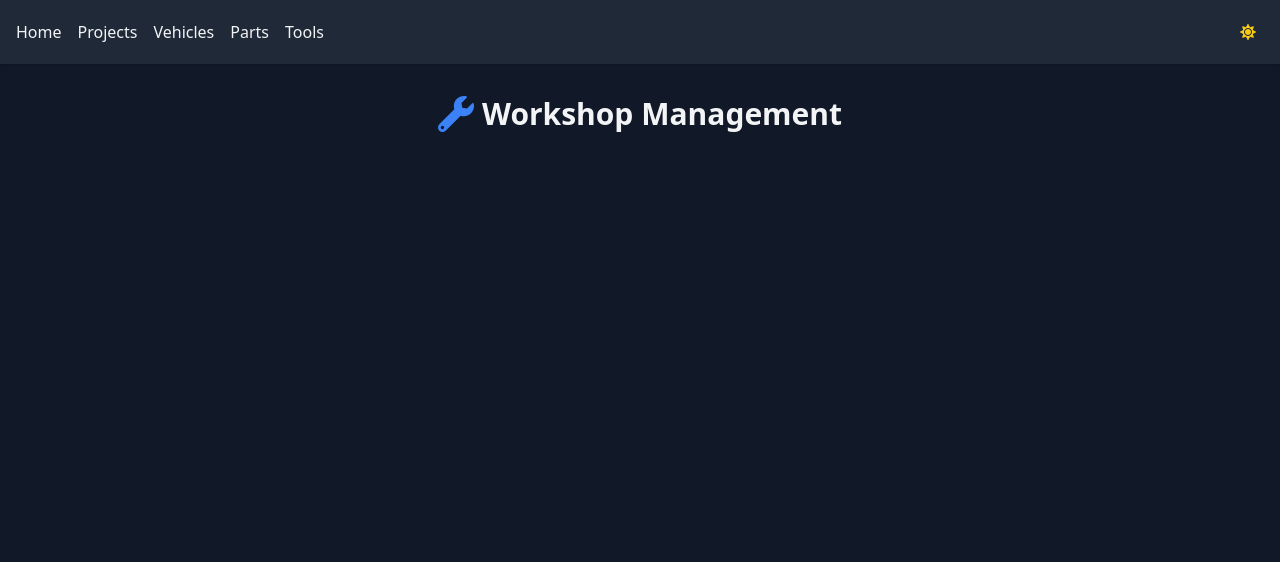
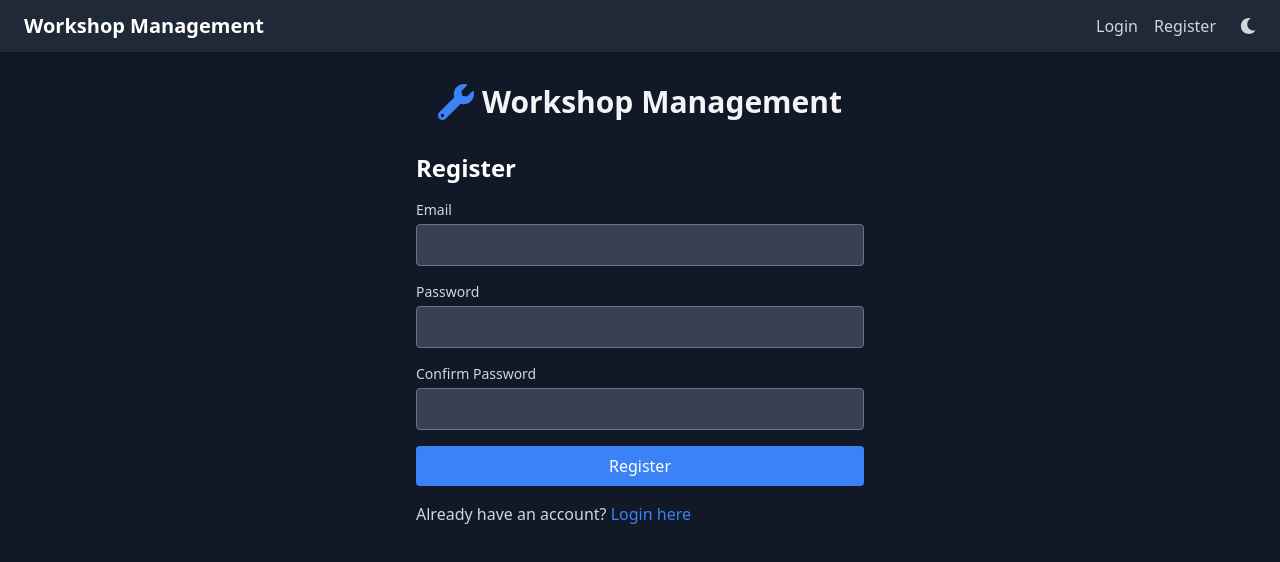
Before and after one commit to thompn/workshop-manager, a React (Vite) app: page /register in a window 1280 px wide. Shown: the top 562 px of the page. Built offline with nearby package versions, Linux system fonts and the light colour scheme; no server answers; the database is empty.

Commit message:
Added authentication but broke light/dark mode

```diff
--- a/src/App.jsx
+++ b/src/App.jsx
@@ -1,7 +1,8 @@
 // src/App.jsx
 import React, { useEffect } from 'react';
-import { BrowserRouter as Router, Routes, Route } from 'react-router-dom';
+import { BrowserRouter as Router, Routes, Route, Navigate } from 'react-router-dom';
 import { initializeServiceRecordsCollection } from './firebaseOperations';
+import { AuthProvider, useAuth } from './context/AuthContext';
 import Header from './components/Header';
 import Home from './pages/Home';
 import Projects from './pages/Projects';
@@ -18,6 +19,18 @@ import ManageProjects from './pages/ManageProjects';
 import ManageVehicles from './pages/ManageVehicles';
 import VehicleDetailsWithService from './pages/VehicleDetailsWithService';
 import AddServiceRecord from './pages/AddServiceRecord';
+import Login from './pages/Login';
+import Register from './pages/Register';
+
+function PrivateRoute({ children }) {
+  const { currentUser, loading } = useAuth();
+
+  if (loading) {
+    return <div>Loading...</div>;
+  }
+
+  return currentUser ? children : <Navigate to="/login" />;
+}
 
 function App() {
   useEffect(() => {
@@ -25,6 +38,7 @@ function App() {
   }, []);
 
   return (
+    <AuthProvider>
       <ThemeProvider>
         <Router>
           <div className="min-h-screen bg-gray-100 dark:bg-gray-900 text-gray-900 dark:text-gray-100">
@@ -35,23 +49,26 @@ function App() {
                 <h1 className="text-3xl font-bold">Workshop Management</h1>
               </div>
               <Routes>
-              <Route path="/" element={<Home />} />
-              <Route path="/projects" element={<Projects />} />
-              <Route path="/projects/:id" element={<ProjectDetails />} />
-              <Route path="/projects/manage" element={<ManageProjects />} />
-              <Route path="/vehicles" element={<Vehicles />} />
-              <Route path="/vehicles/:id" element={<VehicleDetailsWithService />} />
-              <Route path="/vehicles/:id/add-service" element={<AddServiceRecord />} />
-              <Route path="/vehicles/manage" element={<ManageVehicles />} />
-              <Route path="/parts" element={<Parts />} />
-              <Route path="/parts/manage" element={<ManageParts />} />
-              <Route path="/tools" element={<Tools />} />
-              <Route path="/tools/manage" element={<ManageTools />} />
+                <Route path="/login" element={<Login />} />
+                <Route path="/register" element={<Register />} />
+                <Route path="/" element={<PrivateRoute><Home /></PrivateRoute>} />
+                <Route path="/projects" element={<PrivateRoute><Projects /></PrivateRoute>} />
+                <Route path="/projects/:id" element={<PrivateRoute><ProjectDetails /></PrivateRoute>} />
+                <Route path="/projects/manage" element={<PrivateRoute><ManageProjects /></PrivateRoute>} />
+                <Route path="/vehicles" element={<PrivateRoute><Vehicles /></PrivateRoute>} />
+                <Route path="/vehicles/:id" element={<PrivateRoute><VehicleDetailsWithService /></PrivateRoute>} />
+                <Route path="/vehicles/:id/add-service" element={<PrivateRoute><AddServiceRecord /></PrivateRoute>} />
+                <Route path="/vehicles/manage" element={<PrivateRoute><ManageVehicles /></PrivateRoute>} />
+                <Route path="/parts" element={<PrivateRoute><Parts /></PrivateRoute>} />
+                <Route path="/parts/manage" element={<PrivateRoute><ManageParts /></PrivateRoute>} />
+                <Route path="/tools" element={<PrivateRoute><Tools /></PrivateRoute>} />
+                <Route path="/tools/manage" element={<PrivateRoute><ManageTools /></PrivateRoute>} />
               </Routes>
             </main>
           </div>
         </Router>
       </ThemeProvider>
+    </AuthProvider>
   );
 }
 
--- a/src/components/Header.jsx
+++ b/src/components/Header.jsx
@@ -1,33 +1,59 @@
 // src/components/Header.jsx
-import React, { useContext } from 'react';
-import { Link } from 'react-router-dom';
+import React from 'react';
+import { Link, useNavigate } from 'react-router-dom';
+import { useAuth } from '../context/AuthContext';
+import { signOut } from 'firebase/auth';
+import { auth } from '../firebase';
+import { useTheme } from '../context/ThemeContext';
 import { FaSun, FaMoon } from 'react-icons/fa';
-import { ThemeContext } from '../context/ThemeContext';
 
 const Header = () => {
-  const { darkMode, toggleDarkMode } = useContext(ThemeContext);
+  const { currentUser } = useAuth();
+  const navigate = useNavigate();
+  const { theme, toggleTheme } = useTheme();
+
+  const handleLogout = async () => {
+    try {
+      await signOut(auth);
+      navigate('/login');
+    } catch (error) {
+      console.error('Failed to log out', error);
+    }
+  };
 
   return (
-    <header className="bg-white dark:bg-gray-800 shadow">
-      <div className="container mx-auto px-4">
-        <div className="flex justify-between items-center py-4">
-          <nav>
-            <ul className="flex space-x-4">
-              <li><Link to="/" className="hover:text-blue-500 dark:hover:text-blue-400">Home</Link></li>
-              <li><Link to="/projects" className="hover:text-blue-500 dark:hover:text-blue-400">Projects</Link></li>
-              <li><Link to="/vehicles" className="hover:text-blue-500 dark:hover:text-blue-400">Vehicles</Link></li>
-              <li><Link to="/parts" className="hover:text-blue-500 dark:hover:text-blue-400">Parts</Link></li>
-              <li><Link to="/tools" className="hover:text-blue-500 dark:hover:text-blue-400">Tools</Link></li>
-            </ul>
-          </nav>
-          <button
-            onClick={toggleDarkMode}
-            className="p-2 rounded-full hover:bg-gray-200 dark:hover:bg-gray-700"
-          >
-            {darkMode ? <FaSun className="text-yellow-400" /> : <FaMoon className="text-gray-700" />}
-          </button>
+    <header className="bg-white dark:bg-gray-800 shadow-md">
+      <nav className="container mx-auto px-6 py-3">
+        <div className="flex justify-between items-center">
+          <div className="text-xl font-semibold text-gray-700 dark:text-white">
+            <Link to="/">Workshop Management</Link>
+          </div>
+          <div className="flex items-center">
+            {currentUser ? (
+              <>
+                <Link to="/projects" className="mx-2 text-gray-600 dark:text-gray-300 hover:text-gray-800 dark:hover:text-white">Projects</Link>
+                <Link to="/vehicles" className="mx-2 text-gray-600 dark:text-gray-300 hover:text-gray-800 dark:hover:text-white">Vehicles</Link>
+                <Link to="/parts" className="mx-2 text-gray-600 dark:text-gray-300 hover:text-gray-800 dark:hover:text-white">Parts</Link>
+                <Link to="/tools" className="mx-2 text-gray-600 dark:text-gray-300 hover:text-gray-800 dark:hover:text-white">Tools</Link>
+                <button onClick={handleLogout} className="ml-4 bg-red-500 hover:bg-red-600 text-white font-bold py-2 px-4 rounded">
+                  Logout
+                </button>
+              </>
+            ) : (
+              <>
+                <Link to="/login" className="mx-2 text-gray-600 dark:text-gray-300 hover:text-gray-800 dark:hover:text-white">Login</Link>
+                <Link to="/register" className="mx-2 text-gray-600 dark:text-gray-300 hover:text-gray-800 dark:hover:text-white">Register</Link>
+              </>
+            )}
+            <button
+              onClick={toggleTheme}
+              className="ml-4 text-gray-600 dark:text-gray-300 hover:text-gray-800 dark:hover:text-white"
+            >
+              {theme === 'dark' ? <FaSun /> : <FaMoon />}
+            </button>
+          </div>
         </div>
-      </div>
+      </nav>
     </header>
   );
 };
--- /dev/null
+++ b/src/context/AuthContext.jsx
@@ -0,0 +1,34 @@
+import React, { createContext, useState, useEffect, useContext } from 'react';
+import { auth } from '../firebase';
+import { onAuthStateChanged } from 'firebase/auth';
+
+const AuthContext = createContext();
+
+export function useAuth() {
+  return useContext(AuthContext);
+}
+
+export function AuthProvider({ children }) {
+  const [currentUser, setCurrentUser] = useState(null);
+  const [loading, setLoading] = useState(true);
+
+  useEffect(() => {
+    const unsubscribe = onAuthStateChanged(auth, (user) => {
+      setCurrentUser(user);
+      setLoading(false);
+    });
+
+    return unsubscribe;
+  }, []);
+
+  const value = {
+    currentUser,
+    loading
+  };
+
+  return (
+    <AuthContext.Provider value={value}>
+      {!loading && children}
+    </AuthContext.Provider>
+  );
+}
--- a/src/context/ThemeContext.jsx
+++ b/src/context/ThemeContext.jsx
@@ -1,7 +1,9 @@
 // src/context/ThemeContext.jsx
-import React, { createContext, useState, useEffect } from 'react';
+import React, { createContext, useState, useEffect, useContext } from 'react';
 
 export const ThemeContext = createContext();
+
+export const useTheme = () => useContext(ThemeContext);
 
 export const ThemeProvider = ({ children }) => {
   const [darkMode, setDarkMode] = useState(true);
--- /dev/null
+++ b/src/pages/Login.jsx
@@ -0,0 +1,63 @@
+//login.jsx
+import React, { useState } from 'react';
+import { useNavigate, Link } from 'react-router-dom';
+import { signInWithEmailAndPassword } from 'firebase/auth';
+import { auth } from '../firebase';
+
+const Login = () => {
+  const [email, setEmail] = useState('');
+  const [password, setPassword] = useState('');
+  const [error, setError] = useState('');
+  const navigate = useNavigate();
+
+  const handleSubmit = async (e) => {
+    e.preventDefault();
+    setError('');
+    try {
+      await signInWithEmailAndPassword(auth, email, password);
+      navigate('/');
+    } catch (error) {
+      setError('Failed to log in. Please check your credentials.');
+      console.error(error);
+    }
+  };
+
+  return (
+    <div className="max-w-md mx-auto mt-8">
+      <h2 className="text-2xl font-bold mb-4 text-gray-800 dark:text-white">Login</h2>
+      {error && <p className="text-red-500 mb-4">{error}</p>}
+      <form onSubmit={handleSubmit} className="space-y-4">
+        <div>
+          <label htmlFor="email" className="block mb-1 text-sm font-medium text-gray-700 dark:text-gray-300">Email</label>
+          <input
+            type="email"
+            id="email"
+            value={email}
+            onChange={(e) => setEmail(e.target.value)}
+            required
+            className="w-full p-2 border rounded bg-white dark:bg-gray-700 text-gray-800 dark:text-white placeholder-gray-400 dark:placeholder-gray-500"
+          />
+        </div>
+        <div>
+          <label htmlFor="password" className="block mb-1 text-sm font-medium text-gray-700 dark:text-gray-300">Password</label>
+          <input
+            type="password"
+            id="password"
+            value={password}
+            onChange={(e) => setPassword(e.target.value)}
+            required
+            className="w-full p-2 border rounded bg-white dark:bg-gray-700 text-gray-800 dark:text-white placeholder-gray-400 dark:placeholder-gray-500"
+          />
+        </div>
+        <button type="submit" className="w-full bg-blue-500 text-white py-2 rounded hover:bg-blue-600">
+          Login
+        </button>
+      </form>
+      <p className="mt-4 text-gray-600 dark:text-gray-300">
+        Don't have an account? <Link to="/register" className="text-blue-500 hover:underline">Register here</Link>
+      </p>
+    </div>
+  );
+};
+
+export default Login;
--- /dev/null
+++ b/src/pages/Register.jsx
@@ -0,0 +1,80 @@
+import React, { useState } from 'react';
+import { useNavigate, Link } from 'react-router-dom';
+import { createUserWithEmailAndPassword } from 'firebase/auth';
+import { auth } from '../firebase';
+
+const Register = () => {
+  const [email, setEmail] = useState('');
+  const [password, setPassword] = useState('');
+  const [confirmPassword, setConfirmPassword] = useState('');
+  const [error, setError] = useState('');
+  const navigate = useNavigate();
+
+  const handleSubmit = async (e) => {
+    e.preventDefault();
+    setError('');
+
+    if (password !== confirmPassword) {
+      setError("Passwords don't match");
+      return;
+    }
+
+    try {
+      await createUserWithEmailAndPassword(auth, email, password);
+      navigate('/');
+    } catch (error) {
+      setError('Failed to create an account. Please try again.');
+      console.error(error);
+    }
+  };
+
+  return (
+    <div className="max-w-md mx-auto mt-8">
+      <h2 className="text-2xl font-bold mb-4 text-gray-800 dark:text-white">Register</h2>
+      {error && <p className="text-red-500 mb-4">{error}</p>}
+      <form onSubmit={handleSubmit} className="space-y-4">
+        <div>
+          <label htmlFor="email" className="block mb-1 text-sm font-medium text-gray-700 dark:text-gray-300">Email</label>
+          <input
+            type="email"
+            id="email"
+            value={email}
+            onChange={(e) => setEmail(e.target.value)}
+            required
+            className="w-full p-2 border rounded bg-white dark:bg-gray-700 text-gray-800 dark:text-white placeholder-gray-400 dark:placeholder-gray-500"
+          />
+        </div>
+        <div>
+          <label htmlFor="password" className="block mb-1 text-sm font-medium text-gray-700 dark:text-gray-300">Password</label>
+          <input
+            type="password"
+            id="password"
+            value={password}
+            onChange={(e) => setPassword(e.target.value)}
+            required
+            className="w-full p-2 border rounded bg-white dark:bg-gray-700 text-gray-800 dark:text-white placeholder-gray-400 dark:placeholder-gray-500"
+          />
+        </div>
+        <div>
+          <label htmlFor="confirmPassword" className="block mb-1 text-sm font-medium text-gray-700 dark:text-gray-300">Confirm Password</label>
+          <input
+            type="password"
+            id="confirmPassword"
+            value={confirmPassword}
+            onChange={(e) => setConfirmPassword(e.target.value)}
+            required
+            className="w-full p-2 border rounded bg-white dark:bg-gray-700 text-gray-800 dark:text-white placeholder-gray-400 dark:placeholder-gray-500"
+          />
+        </div>
+        <button type="submit" className="w-full bg-blue-500 text-white py-2 rounded hover:bg-blue-600">
+          Register
+        </button>
+      </form>
+      <p className="mt-4 text-gray-600 dark:text-gray-300">
+        Already have an account? <Link to="/login" className="text-blue-500 hover:underline">Login here</Link>
+      </p>
+    </div>
+  );
+};
+
+export default Register;
```
Also changed, not shown: src/firebase.js (+6 -2 lines). Lines whose indentation alone changed are shown as unchanged.
